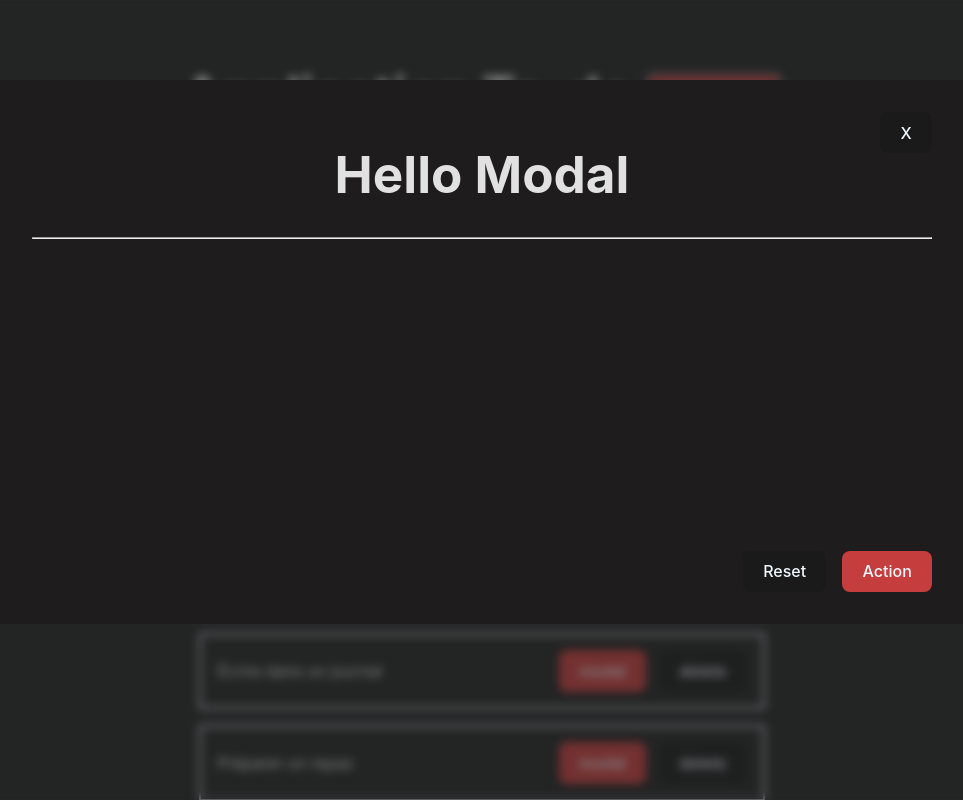
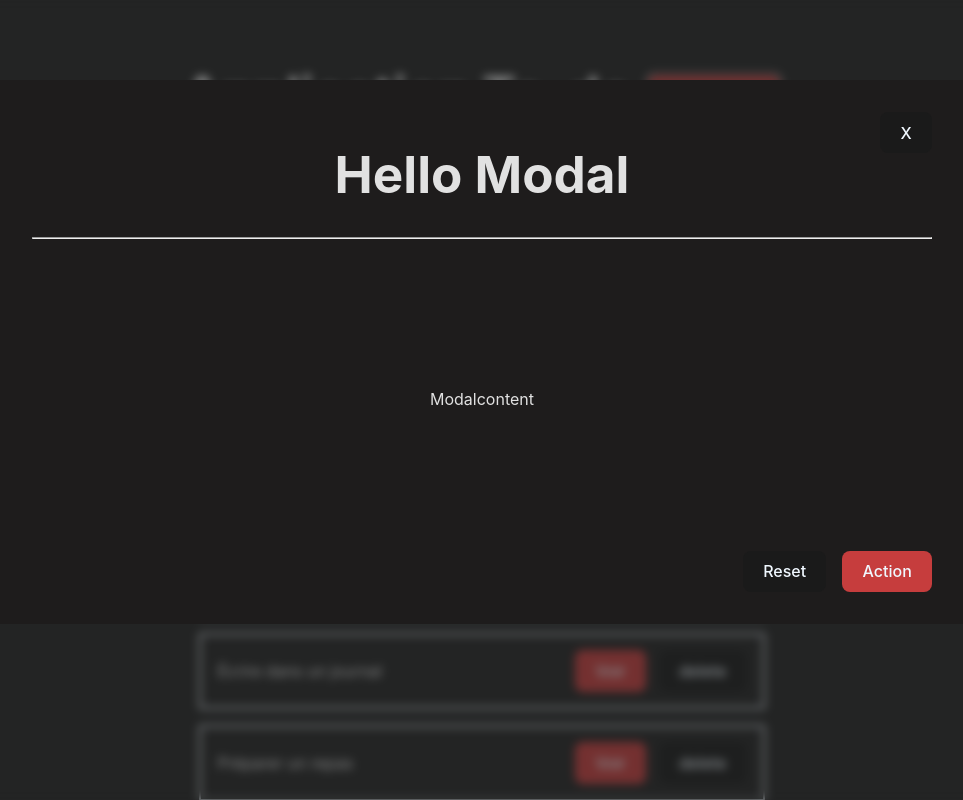
Before and after one commit to amethysteDev971/react_state, a React (Vite) app: page / in a window 1280 px wide. Both pictures are taken after a click on the button "Open Modal". Shown: the top 800 px of the page, without its empty margins (158-1121 px from the left). Built offline with nearby package versions, Linux system fonts and the light colour scheme.

Commit message:
Ajout ModalContent

```diff
--- a/src/Listcontainer/ListTile/ListTile.jsx
+++ b/src/Listcontainer/ListTile/ListTile.jsx
@@ -20,7 +20,7 @@ export default function ListTile({item, deleteAction}) {
        <div className='tile'>
             <p>{item.title}</p>
             <div className='action'>
-              <button onClick={handleOpenModal} className='btn-rouge'>modal</button>
+              <button onClick={handleOpenModal} className='btn-rouge'>Voir</button>
               <button onClick={()=>handleDelete(item.id)}>delete</button>
             </div>
         </div>
--- a/src/components/Modal/Modal.jsx
+++ b/src/components/Modal/Modal.jsx
@@ -1,6 +1,7 @@
 import React from 'react';
 import { useDispatch, useSelector } from 'react-redux';
 import { closeModal } from '../../redux/slice/ModalSlice';
+import Modalcontent from './Modalcontent/Modalcontent';
 
 export default function Modal() {
   const dispatch = useDispatch();
@@ -28,7 +29,9 @@ export default function Modal() {
               </div>
               <hr />
             </header>
-            <div className='modal_body'></div>
+            <div className='modal_body'>
+              <Modalcontent/>
+            </div>
             <div className='modal_footer'>
               <button>Reset</button>
               <button className='btn-rouge'>Action</button>
--- /dev/null
+++ b/src/components/Modal/Modalcontent/Modalcontent.jsx
@@ -0,0 +1,7 @@
+import React from 'react'
+
+export default function Modalcontent() {
+  return (
+    <div>Modalcontent</div>
+  )
+}
--- a/src/redux/slice/ModalSlice.js
+++ b/src/redux/slice/ModalSlice.js
@@ -3,6 +3,10 @@ import { createSlice } from '@reduxjs/toolkit';
 //! ################## Etat initial
 const initialState = {
   isOpen: false,
+  action: {
+    read:false,
+    update:false
+  },
   modalType: undefined,
 };
 
```
